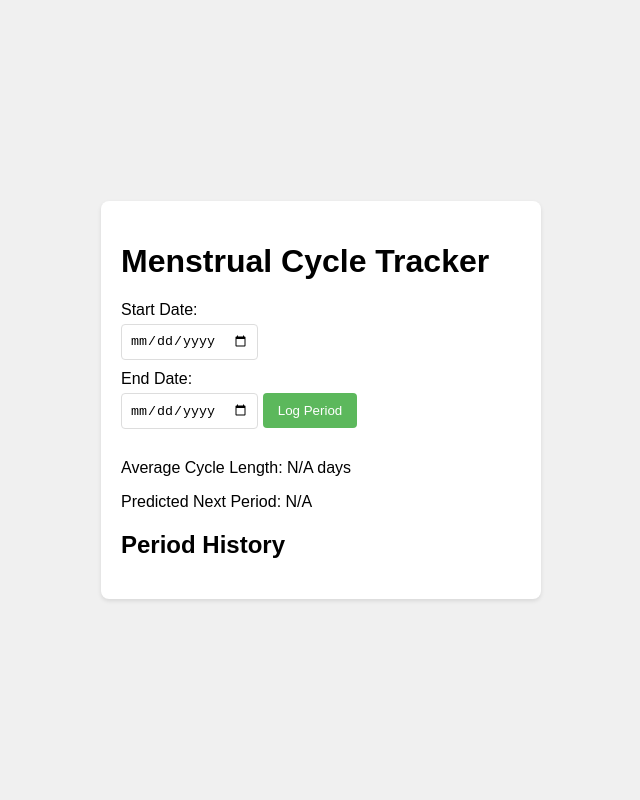
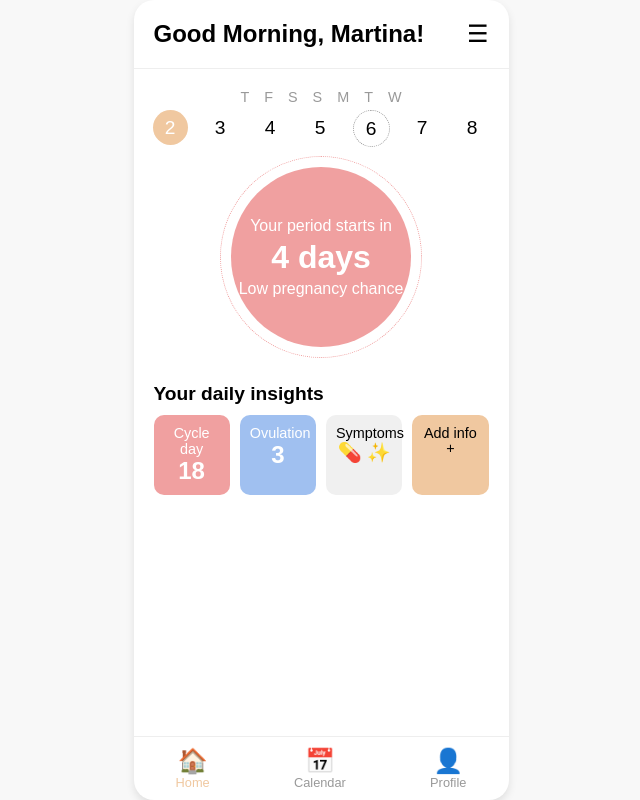
Before and after one commit to Mohammad1704/HerWeather, a website built with Vite: page index.html in a window 1280 px wide. Shown: the whole page, without its empty margins (319-959 px from the left). Built offline with nearby package versions, Linux system fonts and the light colour scheme.

Commit message:
add dashboard-home-screen

```diff
--- a/index.html
+++ b/index.html
@@ -7,23 +7,82 @@
     <link rel="stylesheet" href="style.css">
 </head>
 <body>
-    <div class="container">
-        <h1>Menstrual Cycle Tracker</h1>
-        <div class="input-section">
-            <label for="startDate">Start Date:</label>
-            <input type="date" id="startDate">
-            <label for="endDate">End Date:</label>
-            <input type="date" id="endDate">
-            <button id="logPeriod">Log Period</button>
-        </div>
-        <div class="output-section">
-            <p>Average Cycle Length: <span id="cycleLength"></span> days</p>
-            <p>Predicted Next Period: <span id="predictedPeriod"></span></p>
-        </div>
-        <div class="history-section">
-            <h2>Period History</h2>
-            <ul id="periodHistory"></ul>
-        </div>
+    <div class="app-container">
+        <header>
+            <div class="header-content">
+                <h1 id="greeting"></h1>
+                <div class="menu-icon">☰</div>
+            </div>
+        </header>
+        <main>
+            <div class="calendar-section">
+                <div class="day-labels">
+                    <span>T</span>
+                    <span>F</span>
+                    <span>S</span>
+                    <span>S</span>
+                    <span>M</span>
+                    <span>T</span>
+                    <span>W</span>
+                </div>
+                <div class="day-numbers">
+                    <span class="selected">2</span>
+                    <span>3</span>
+                    <span>4</span>
+                    <span>5</span>
+                    <span class="current-day">6</span>
+                    <span>7</span>
+                    <span>8</span>
+                </div>
+            </div>
+            <div class="period-info">
+                <div class="period-circle">
+                    <p>Your period starts in</p>
+                    <p class="days-left" id="daysUntilPeriod">4 days</p>
+                    <p id="pregnancyChance">Low pregnancy chance</p>
+                </div>
+            </div>
+            <div class="insights-section">
+                <h2>Your daily insights</h2>
+                <div class="insights-grid">
+                    <div class="insight-card cycle-day">
+                        <p>Cycle day</p>
+                        <p class="value" id="cycleDay">18</p>
+                    </div>
+                    <div class="insight-card ovulation">
+                        <p>Ovulation</p>
+                        <p class="value" id="ovulationDay">3</p>
+                    </div>
+                     <div class="insight-card symptoms">
+                        <p>Symptoms</p>
+                        <div class="symptoms-icons" id="symptomsIcons">
+                            <span class="symptom-icon">💊</span>
+                            <span class="symptom-icon">✨</span>
+                        </div>
+                    </div>
+                    <div class="insight-card add-info" id="addInfoButton">
+                        <p>Add info</p>
+                        <p class="add-icon">+</p>
+                    </div>
+                </div>
+            </div>
+        </main>
+        <footer>
+            <div class="nav-bar">
+                <div class="nav-item active" data-target="home">
+                    <span class="nav-icon">🏠</span>
+                    <span class="nav-text">Home</span>
+                </div>
+                <div class="nav-item" data-target="calendar">
+                    <span class="nav-icon">📅</span>
+                    <span class="nav-text">Calendar</span>
+                </div>
+                <div class="nav-item" data-target="profile">
+                    <span class="nav-icon">👤</span>
+                    <span class="nav-text">Profile</span>
+                </div>
+            </div>
+        </footer>
     </div>
     <script src="script.js"></script>
 </body>
--- a/script.js
+++ b/script.js
@@ -1,62 +1,59 @@
 document.addEventListener('DOMContentLoaded', function() {
-    const startDateInput = document.getElementById('startDate');
-    const endDateInput = document.getElementById('endDate');
-    const logPeriodButton = document.getElementById('logPeriod');
-    const cycleLengthDisplay = document.getElementById('cycleLength');
-    const predictedPeriodDisplay = document.getElementById('predictedPeriod');
-    const periodHistoryList = document.getElementById('periodHistory');
+    const greetingDisplay = document.getElementById('greeting');
+    const cycleDayDisplay = document.getElementById('cycleDay');
+    const daysUntilPeriodDisplay = document.getElementById('daysUntilPeriod');
+    const pregnancyChanceDisplay = document.getElementById('pregnancyChance');
+    const ovulationDayDisplay = document.getElementById('ovulationDay');
+    const symptomsIconsDisplay = document.getElementById('symptomsIcons');
+    const addInfoButton = document.getElementById('addInfoButton');
+    const navItems = document.querySelectorAll('.nav-item');
 
-    let periodData = JSON.parse(localStorage.getItem('periodData') || '[]');
+    const userName = 'Martina';
+    const now = new Date();
+    const currentHour = now.getHours();
+    let greeting;
 
-    function updateDisplay() {
-        if (periodData.length === 0) {
-            cycleLengthDisplay.textContent = 'N/A';
-            predictedPeriodDisplay.textContent = 'N/A';
-            return;
-        }
-
-        let totalCycleLength = 0;
-        for (let i = 1; i < periodData.length; i++) {
-            const prevEndDate = new Date(periodData[i - 1].endDate);
-            const currentStartDate = new Date(periodData[i].startDate);
-            totalCycleLength += (currentStartDate - prevEndDate) / (1000 * 60 * 60 * 24);
-        }
-
-        const averageCycleLength = periodData.length > 1 ? Math.round(totalCycleLength / (periodData.length - 1)) : 'N/A';
-        cycleLengthDisplay.textContent = averageCycleLength;
-
-        if (periodData.length > 0 && averageCycleLength !== 'N/A') {
-            const lastPeriodEndDate = new Date(periodData[periodData.length - 1].endDate);
-            const predictedDate = new Date(lastPeriodEndDate);
-            predictedDate.setDate(lastPeriodEndDate.getDate() + averageCycleLength);
-            predictedPeriodDisplay.textContent = predictedDate.toLocaleDateString();
-        } else {
-            predictedPeriodDisplay.textContent = 'N/A';
-        }
-
-        periodHistoryList.innerHTML = '';
-        periodData.forEach(period => {
-            const listItem = document.createElement('li');
-            listItem.textContent = `Start: ${new Date(period.startDate).toLocaleDateString()}, End: ${new Date(period.endDate).toLocaleDateString()}`;
-            periodHistoryList.appendChild(listItem);
-        });
+    if (currentHour < 12) {
+        greeting = 'Good Morning, ' + userName + '!';
+    } else if (currentHour < 18) {
+        greeting = 'Good Afternoon, ' + userName + '!';
+    } else {
+        greeting = 'Good Evening, ' + userName + '!';
     }
 
-    logPeriodButton.addEventListener('click', function() {
-        const startDate = startDateInput.value;
-        const endDate = endDateInput.value;
+    greetingDisplay.textContent = greeting;
 
-        if (!startDate || !endDate) {
-            alert('Please select both start and end dates.');
-            return;
-        }
+    // Placeholder data for cycle day, days until period, and pregnancy chance
+    // In a real app, this would be calculated based on user data
+    const currentCycleDay = 18;
+    const daysUntilPeriod = 4;
+    const pregnancyChance = 'Low pregnancy chance';
+    const ovulationDay = 3;
+    const symptoms = ['💊', '✨'];
 
-        periodData.push({ startDate, endDate });
-        localStorage.setItem('periodData', JSON.stringify(periodData));
-        updateDisplay();
-        startDateInput.value = '';
-        endDateInput.value = '';
+    cycleDayDisplay.textContent = currentCycleDay;
+    daysUntilPeriodDisplay.textContent = daysUntilPeriod + ' days';
+    pregnancyChanceDisplay.textContent = pregnancyChance;
+    ovulationDayDisplay.textContent = ovulationDay;
+
+    symptomsIconsDisplay.innerHTML = '';
+    symptoms.forEach(symptom => {
+        const symptomSpan = document.createElement('span');
+        symptomSpan.classList.add('symptom-icon');
+        symptomSpan.textContent = symptom;
+        symptomsIconsDisplay.appendChild(symptomSpan);
     });
 
-    updateDisplay();
+    addInfoButton.addEventListener('click', function() {
+        alert('Navigating to add info screen');
+    });
+
+    navItems.forEach(item => {
+        item.addEventListener('click', function() {
+            navItems.forEach(navItem => navItem.classList.remove('active'));
+            this.classList.add('active');
+            const target = this.getAttribute('data-target');
+            alert('Navigating to ' + target + ' screen');
+        });
+    });
 });
--- a/style.css
+++ b/style.css
@@ -1,60 +1,231 @@
 body {
     font-family: sans-serif;
+    margin: 0;
+    padding: 0;
     display: flex;
     justify-content: center;
     align-items: center;
     min-height: 100vh;
-    background-color: #f0f0f0;
+    background-color: #f8f8f8;
+}
+
+.app-container {
+    width: 375px;
+    background-color: #fff;
+    border-radius: 20px;
+    box-shadow: 0 4px 8px rgba(0,0,0,0.1);
+    overflow: hidden;
+    display: flex;
+    flex-direction: column;
+    height: 100vh;
+}
+
+header {
+    padding: 20px;
+    border-bottom: 1px solid #eee;
+}
+
+.header-content {
+    display: flex;
+    justify-content: space-between;
+    align-items: center;
+}
+
+header h1 {
+    font-size: 1.5em;
     margin: 0;
 }
 
-.container {
-    background-color: white;
-    padding: 20px;
-    border-radius: 8px;
-    box-shadow: 0 2px 4px rgba(0,0,0,0.1);
-    width: 400px;
+.menu-icon {
+    font-size: 1.5em;
+    cursor: pointer;
 }
 
-.input-section, .output-section, .history-section {
+main {
+    flex: 1;
+    padding: 20px;
+    display: flex;
+    flex-direction: column;
+    align-items: center;
+}
+
+.calendar-section {
+    display: flex;
+    flex-direction: column;
+    align-items: center;
     margin-bottom: 20px;
 }
 
-label {
-    display: block;
+.day-labels {
+    display: flex;
+    gap: 15px;
     margin-bottom: 5px;
 }
 
-input[type="date"] {
-    margin-bottom: 10px;
-    padding: 8px;
-    border: 1px solid #ddd;
-    border-radius: 4px;
+.day-labels span {
+    font-size: 0.9em;
+    color: #999;
 }
 
-button {
-    padding: 10px 15px;
-    background-color: #5cb85c;
-    color: white;
-    border: none;
-    border-radius: 4px;
-    cursor: pointer;
+.day-numbers {
+    display: flex;
+    gap: 15px;
 }
 
-button:hover {
-    background-color: #4cae4c;
+.day-numbers span {
+    font-size: 1.2em;
+    padding: 5px;
+    border-radius: 50%;
+    width: 25px;
+    height: 25px;
+    display: flex;
+    justify-content: center;
+    align-items: center;
 }
 
-ul {
-    list-style: none;
-    padding: 0;
+.day-numbers span.selected {
+    background-color: #f0c8a0;
+    color: #fff;
 }
 
-li {
-    padding: 8px;
-    border-bottom: 1px solid #eee;
+.day-numbers span.current-day {
+    border: 1px dotted #999;
 }
 
-li:last-child {
-    border-bottom: none;
+.period-info {
+    display: flex;
+    justify-content: center;
+    margin-bottom: 20px;
 }
+
+.period-circle {
+    width: 180px;
+    height: 180px;
+    border-radius: 50%;
+    background-color: #f0a0a0;
+    display: flex;
+    flex-direction: column;
+    justify-content: center;
+    align-items: center;
+    color: #fff;
+    text-align: center;
+    position: relative;
+}
+
+.period-circle::before {
+    content: '';
+    position: absolute;
+    top: 50%;
+    left: 50%;
+    transform: translate(-50%, -50%);
+    width: 200px;
+    height: 200px;
+    border-radius: 50%;
+    border: 1px dotted #f0a0a0;
+}
+
+.period-circle p {
+    margin: 2px 0;
+}
+
+.days-left {
+    font-size: 2em;
+    font-weight: bold;
+}
+
+.insights-section {
+    width: 100%;
+    padding: 0 20px;
+    margin-bottom: 20px;
+}
+
+.insights-section h2 {
+    font-size: 1.2em;
+    margin-bottom: 10px;
+}
+
+.insights-grid {
+    display: grid;
+    grid-template-columns: repeat(auto-fit, minmax(70px, 1fr));
+    gap: 10px;
+}
+
+.insight-card {
+    background-color: #f0f0f0;
+    border-radius: 10px;
+    padding: 10px;
+    text-align: center;
+}
+
+.insight-card.cycle-day {
+    background-color: #f0a0a0;
+    color: #fff;
+}
+
+.insight-card.ovulation {
+    background-color: #a0c0f0;
+    color: #fff;
+}
+
+.insight-card.symptoms {
+    background-color: #f0f0f0;
+}
+
+.insight-card.add-info {
+    background-color: #f0c8a0;
+}
+
+.insight-card p {
+    margin: 0;
+    font-size: 0.9em;
+}
+
+.insight-card .value {
+    font-size: 1.5em;
+    font-weight: bold;
+}
+
+.symptoms-icons {
+    display: flex;
+    justify-content: center;
+    gap: 5px;
+}
+
+.symptom-icon {
+    font-size: 1.2em;
+}
+
+.add-icon {
+    font-size: 2em;
+    line-height: 1;
+}
+
+footer {
+    border-top: 1px solid #eee;
+}
+
+.nav-bar {
+    display: flex;
+    justify-content: space-around;
+    padding: 10px 0;
+}
+
+.nav-item {
+    display: flex;
+    flex-direction: column;
+    align-items: center;
+    cursor: pointer;
+    color: #999;
+}
+
+.nav-item.active {
+    color: #f0c8a0;
+}
+
+.nav-icon {
+    font-size: 1.5em;
+}
+
+.nav-text {
+    font-size: 0.8em;
+}
```
